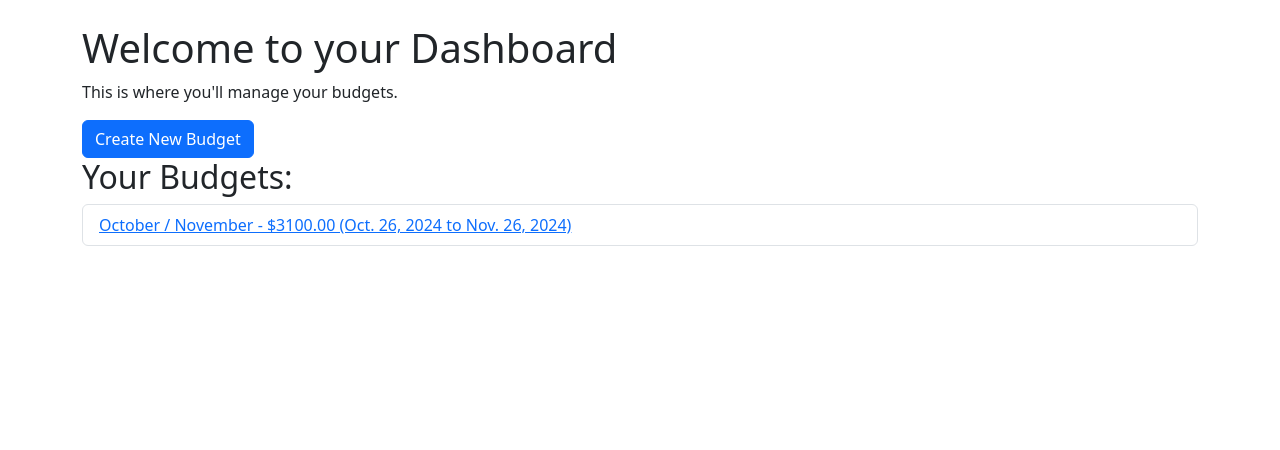
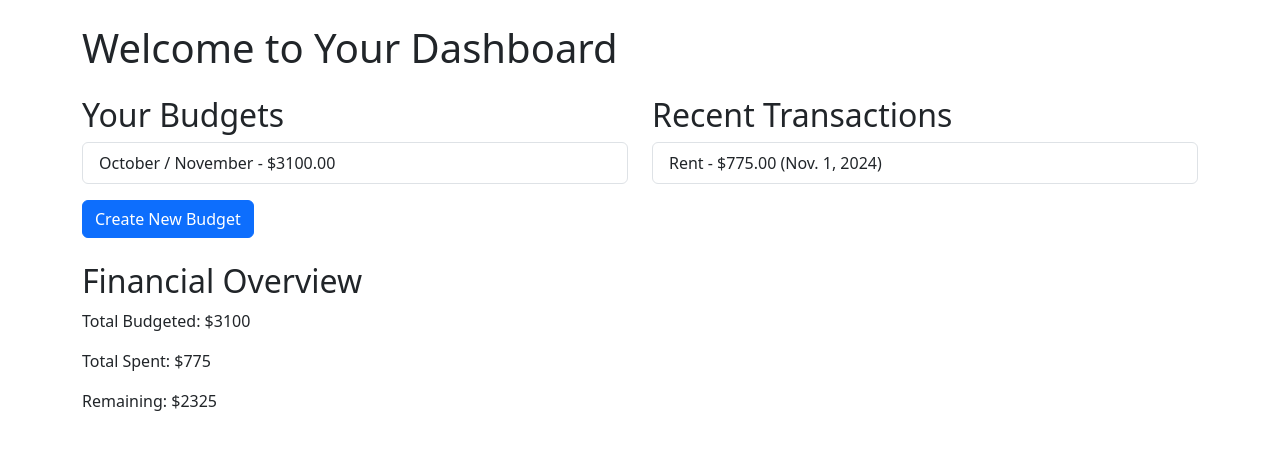
Before and after one commit to Ty-Thetravelguy/budget_tracker, a Django app: page /accounts/dashboard/ in a window 1280 px wide. Shown: the part 56-506 px from the top of the page. Run offline with Django 5.2, Linux system fonts and the light colour scheme; a user stored in the database is signed in; data comes from the database, SQL or seed files in the repository; both versions use the stored data as it was after the commit; some libraries are stand-ins or nearby versions.

Commit message:
Moving to a different system

```diff
--- a/accounts/models.py
+++ b/accounts/models.py
@@ -1,19 +1,15 @@
 from django.contrib.auth.models import AbstractUser
 from django.db import models
+from django.conf import settings
 from django.utils.translation import gettext_lazy as _
 from django.db.models import Sum
-
 
 class User(AbstractUser):
     first_name = models.CharField(_("first name"), max_length=150)
     last_name = models.CharField(_("last name"), max_length=150)
     email = models.EmailField(_("email address"), unique=True)
-
-    # Additional fields
     date_of_birth = models.DateField(null=True, blank=True)
     phone_number = models.CharField(max_length=15, blank=True)
-
-    # Make email required
     REQUIRED_FIELDS = ["email", "first_name", "last_name"]
 
     def __str__(self):
@@ -22,6 +18,17 @@ class User(AbstractUser):
     def get_full_name(self):
         return f"{self.first_name} {self.last_name}"
 
+class Account(models.Model):
+    user = models.ForeignKey(User, on_delete=models.CASCADE)
+    name = models.CharField(max_length=100)
+
+    def __str__(self):
+        return self.name
+
+    def get_balance(self):
+        total_in = self.transactions.filter(transaction_type='INCOME').aggregate(Sum('amount'))['amount__sum'] or 0
+        total_out = self.transactions.filter(transaction_type='EXPENSE').aggregate(Sum('amount'))['amount__sum'] or 0
+        return total_in - total_out
 
 class Budget(models.Model):
     user = models.ForeignKey(User, on_delete=models.CASCADE)
@@ -57,7 +64,6 @@ class Budget(models.Model):
             'savings': savings
         }
 
-
 class Category(models.Model):
     CATEGORY_TYPES = [
         ('NE', 'Need'),
@@ -71,7 +77,6 @@ class Category(models.Model):
     def __str__(self):
         return f"{self.name} ({self.get_type_display()})"
 
-
 class Transaction(models.Model):
     TRANSACTION_TYPES = [
         ('EXPENSE', 'Expense'),
@@ -83,7 +88,16 @@ class Transaction(models.Model):
         ('SAVINGS', 'Savings'),
     ]
 
+    account = models.ForeignKey(
+        Account,
+        on_delete=models.CASCADE,
+        related_name='transactions',
+        null=True,  # Allow null temporarily
+        blank=True  # Allow blank temporarily
+    )
+
     budget = models.ForeignKey(Budget, on_delete=models.CASCADE, related_name='transactions')
+    account = models.ForeignKey(Account, on_delete=models.CASCADE, related_name='transactions')
     amount = models.DecimalField(max_digits=10, decimal_places=2)
     description = models.CharField(max_length=255)
     date = models.DateField()
@@ -91,4 +105,4 @@ class Transaction(models.Model):
     category = models.CharField(max_length=7, choices=CATEGORIES, default='NEEDS')
 
     def __str__(self):
-        return f"{self.description} - {self.amount}"
+        return f"{self.description} - £{self.amount}"
--- a/accounts/templates/accounts/dashboard.html
+++ b/accounts/templates/accounts/dashboard.html
@@ -1,24 +1,46 @@
 {% extends 'base.html' %}
+{% load static %}
+{% load custom_filters %}
 
 {% block title %}Dashboard{% endblock %}
 
 {% block content %}
-<h1>Welcome to your Dashboard</h1>
-<p>This is where you'll manage your budgets.</p>
-<a href="{% url 'accounts:create_budget' %}" class="btn btn-primary">Create New Budget</a>
+<h1>Welcome to Your Dashboard</h1>
 
-{% if user.budget_set.exists %}
-    <h2>Your Budgets:</h2>
-    <ul class="list-group">
-    {% for budget in user.budget_set.all %}
-        <li class="list-group-item">
-            <a href="{% url 'accounts:budget_detail' budget.id %}">
-                {{ budget.name }} - ${{ budget.amount }} ({{ budget.start_date }} to {{ budget.end_date }})
+<div class="row mt-4">
+    <div class="col-md-6">
+        <h2>Your Budgets</h2>
+        <div class="list-group">
+            {% for budget in budgets %}
+            <a href="{% url 'accounts:budget_detail' budget.id %}" class="list-group-item list-group-item-action">
+                {{ budget.name }} - ${{ budget.amount }}
             </a>
-        </li>
-    {% endfor %}
-    </ul>
-{% else %}
-    <p>You don't have any budgets yet. Create one to get started!</p>
-{% endif %}
+            {% empty %}
+            <p>You haven't created any budgets yet.</p>
+            {% endfor %}
+        </div>
+        <a href="{% url 'accounts:create_budget' %}" class="btn btn-primary mt-3">Create New Budget</a>
+    </div>
+    <div class="col-md-6">
+        <h2>Recent Transactions</h2>
+        <ul class="list-group">
+            {% for transaction in recent_transactions %}
+            <li class="list-group-item">
+                {{ transaction.description }} - ${{ transaction.amount }} ({{ transaction.date }})
+            </li>
+            {% empty %}
+            <p>No recent transactions.</p>
+            {% endfor %}
+        </ul>
+    </div>
+</div>
+
+<div class="row mt-4">
+    <div class="col-md-6">
+        <h2>Financial Overview</h2>
+        <p>Total Budgeted: ${{ total_budgeted }}</p>
+        <p>Total Spent: ${{ total_spent }}</p>
+        <p>Remaining: ${{ remaining }}</p>
+    </div>
+</div>
 {% endblock %}
--- a/accounts/views.py
+++ b/accounts/views.py
@@ -1,10 +1,14 @@
 from django.shortcuts import render, redirect, get_object_or_404
 from django.contrib.auth import login
+from django.contrib.auth import get_user_model
 from django.contrib.auth.forms import UserCreationForm
 from django.contrib.auth.decorators import login_required
 from django.contrib import messages
 from .forms import BudgetForm, TransactionForm
 from .models import Budget, Transaction
+from django.utils import timezone
+from django.db.models import Sum
+
 
 def register(request):
     if request.method == 'POST':
@@ -20,7 +24,21 @@ def register(request):
 
 @login_required
 def dashboard(request):
-    return render(request, 'accounts/dashboard.html')
+    budgets = Budget.objects.filter(user=request.user)
+    recent_transactions = Transaction.objects.filter(budget__user=request.user).order_by('-date')[:5]
+
+    total_budgeted = budgets.aggregate(Sum('amount'))['amount__sum'] or 0
+    total_spent = Transaction.objects.filter(budget__user=request.user, transaction_type='EXPENSE').aggregate(Sum('amount'))['amount__sum'] or 0
+    remaining = total_budgeted - total_spent
+
+    context = {
+        'budgets': budgets,
+        'recent_transactions': recent_transactions,
+        'total_budgeted': total_budgeted,
+        'total_spent': total_spent,
+        'remaining': remaining,
+    }
+    return render(request, 'accounts/dashboard.html', context)
 
 @login_required
 def create_budget(request):
@@ -30,7 +48,6 @@ def create_budget(request):
             budget = form.save(commit=False)
             budget.user = request.user
             budget.save()
-            messages.success(request, 'Budget created successfully!')
             return redirect('accounts:dashboard')
     else:
         form = BudgetForm()
--- a/budget_tracker/settings.py
+++ b/budget_tracker/settings.py
@@ -37,6 +37,7 @@ INSTALLED_APPS = [
     'django.contrib.sessions',
     'django.contrib.messages',
     'django.contrib.staticfiles',
+    'accounts.templatetags',
     'accounts',
     'django_bootstrap5',
 ]
@@ -127,7 +128,8 @@ STATICFILES_DIRS = [
 
 DEFAULT_AUTO_FIELD = 'django.db.models.BigAutoField'
 
-AUTH_USER_MODEL = 'accounts.User'
+AUTH_USER_MODEL = 'accounts.User'  # Assuming your custom User model is in the accounts app
+
 
 # Authentication settings
 LOGIN_REDIRECT_URL = 'accounts:dashboard'
```
Also changed, not shown: accounts/templatetags/custom_filters.py (+5 -2 lines), accounts/migrations/0003_account.py (added), db.sqlite3.
